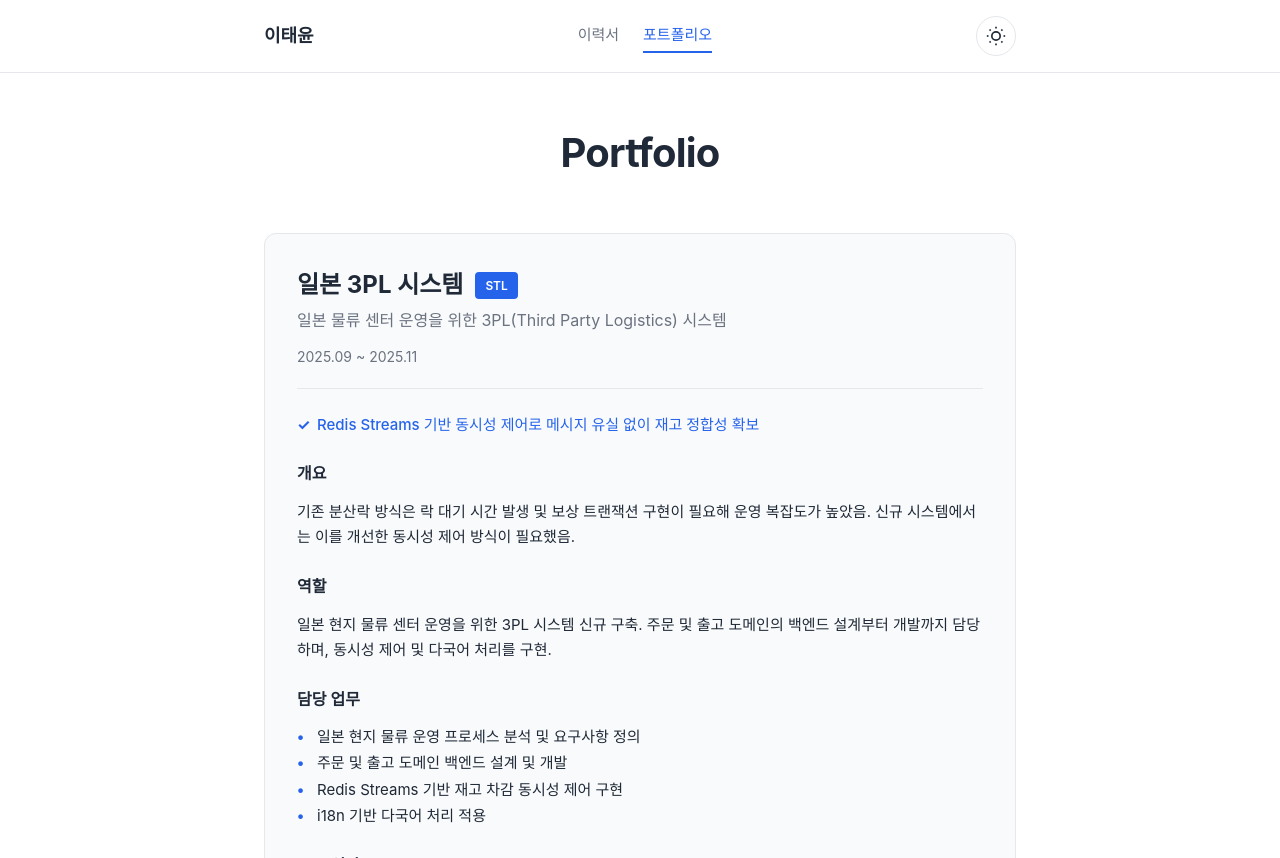
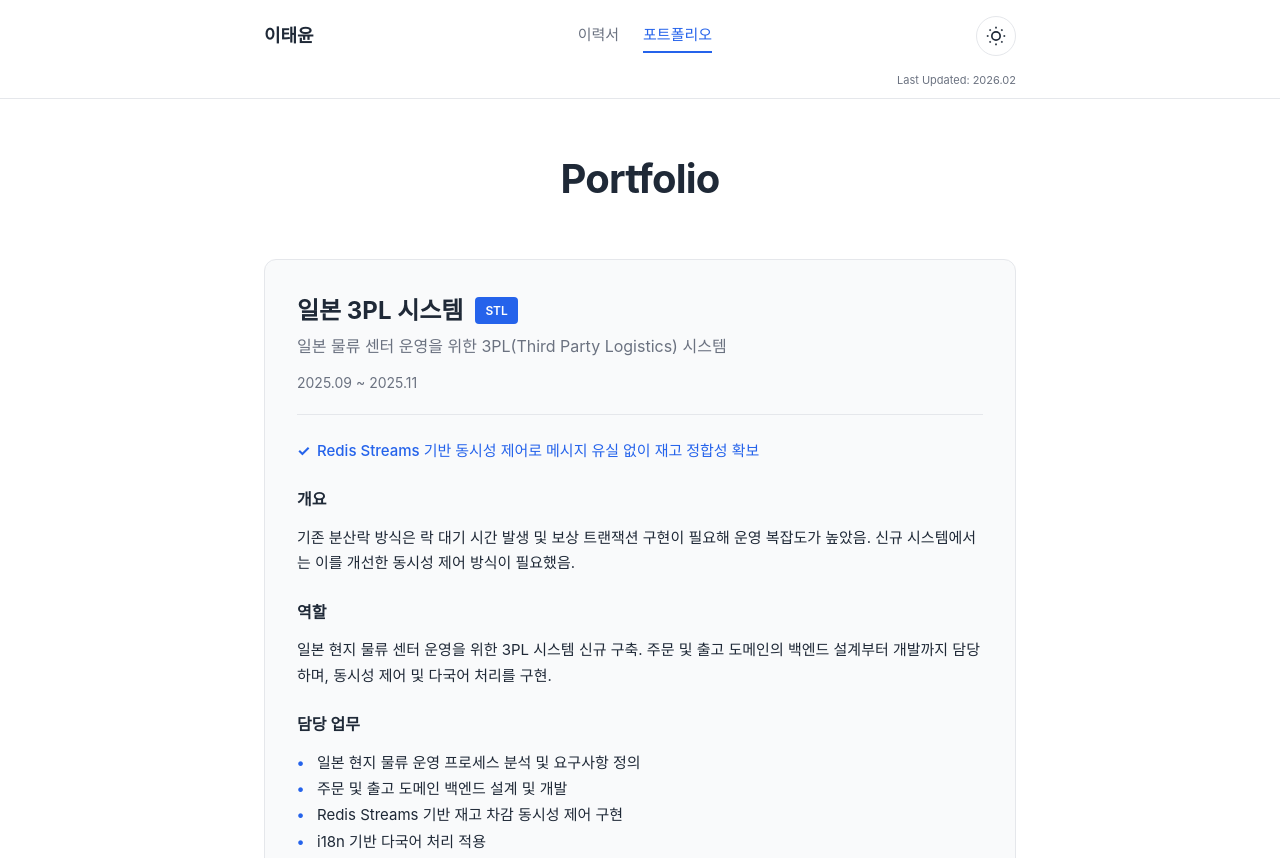
Before and after one commit to fmoni1306/resume, a website: page portfolio.html in a window 1280 px wide. Shown: the top 858 px of the page. Drawn offline with Linux system fonts and the light colour scheme; a web font is replaced by a local one.

Commit message:
라스트 업데이트 헤더쪽으로 수정

```diff
--- a/portfolio.html
+++ b/portfolio.html
@@ -33,6 +33,7 @@
             </svg>
         </button>
     </div>
+    <div class="nav-updated">Last Updated: 2026.02</div>
 </nav>
 <div class="container">
     <header class="portfolio-header">
@@ -472,7 +473,6 @@
     </section>
 
     <footer class="footer">
-            <p>Last Updated: 2026.01</p>
     </footer>
 </div>
 
--- a/styles.css
+++ b/styles.css
@@ -133,6 +133,16 @@ body {
 
 [data-theme="dark"] .theme-toggle .icon-moon {
     display: block;
+}
+
+/* Last Updated in Nav */
+.nav-updated {
+    font-size: 0.6875rem;
+    color: var(--color-text-secondary);
+    text-align: right;
+    padding: 0 24px 8px;
+    max-width: 800px;
+    margin: 0 auto;
 }
 
 a {
@@ -815,6 +825,10 @@ a:hover {
         font-size: 0.875rem;
     }
 
+    .nav-updated {
+        padding: 0 16px 6px;
+    }
+
     .container {
         padding: 32px 16px;
     }
```
Also changed, not shown: index.html (+1 -1 lines), 1 other file. Lines whose indentation alone changed are shown as unchanged.
